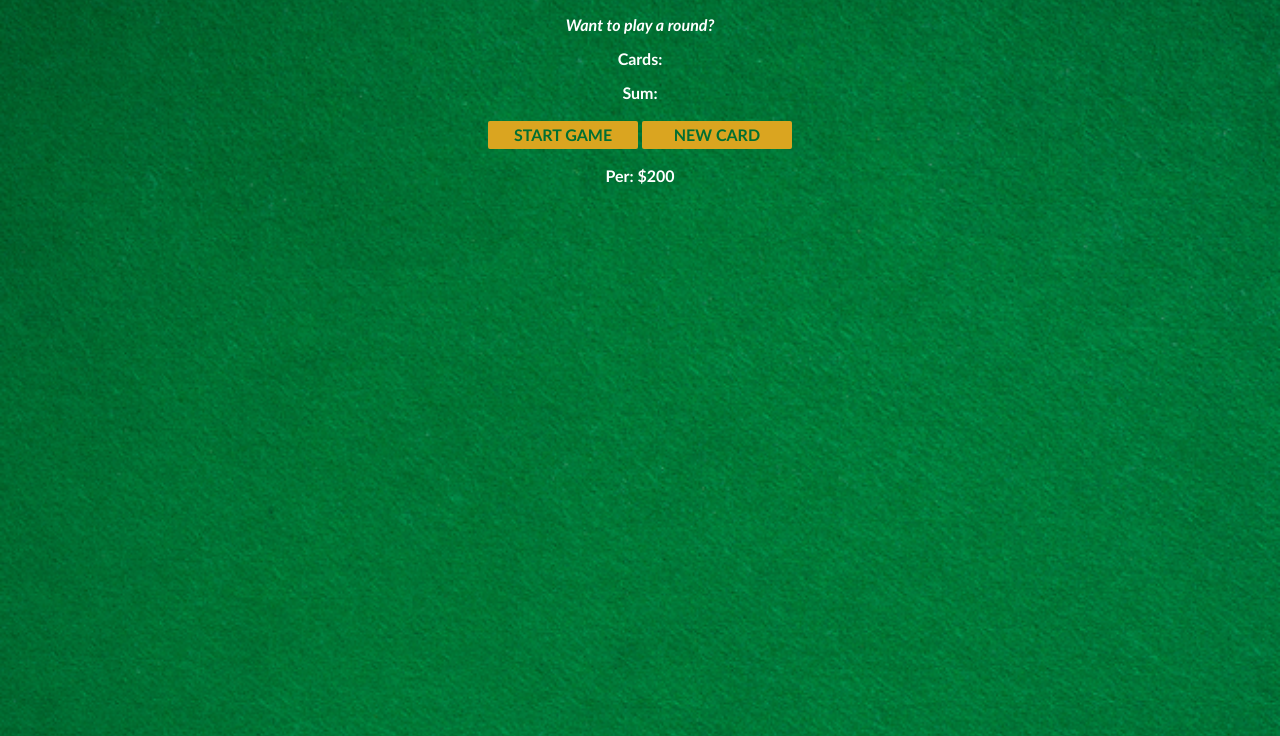
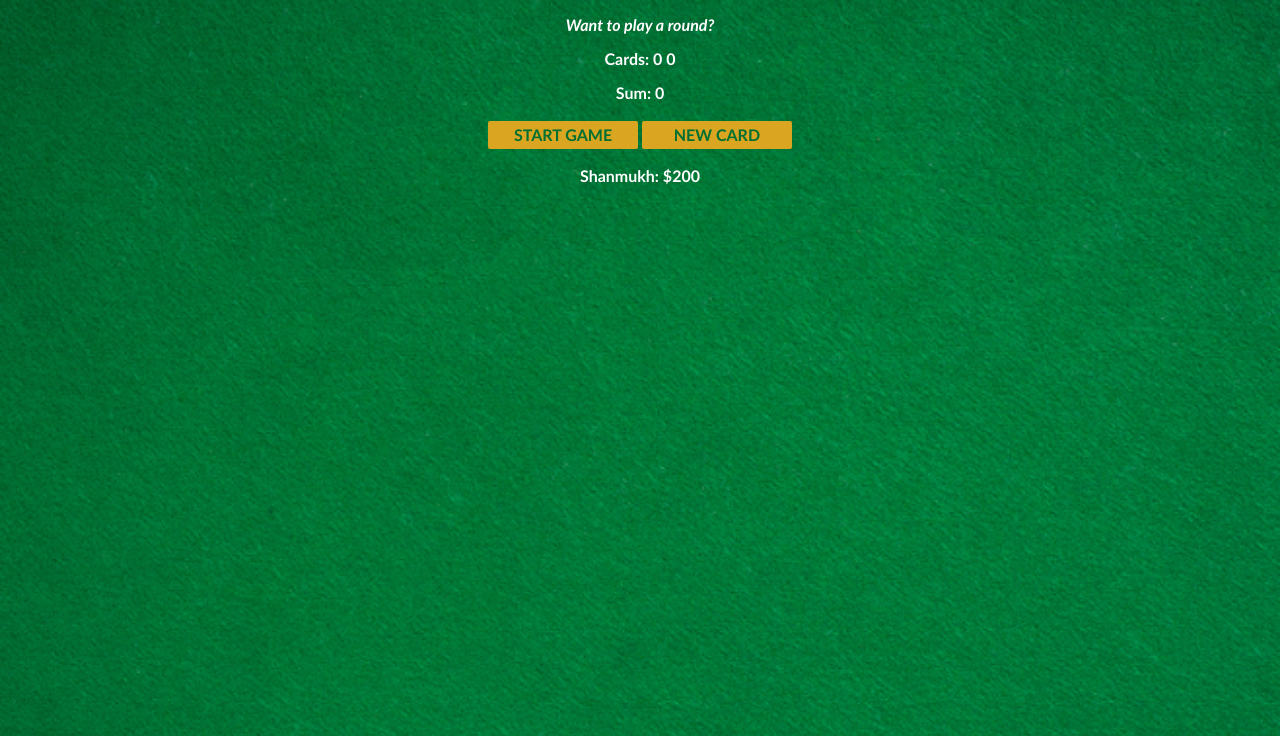
Before and after one commit to Shanmukh459/Blackjack, a website built with Vite: page index.html in a window 1280 px wide. Shown: the part 64-800 px from the top of the page. Built offline with nearby package versions, Linux system fonts and the light colour scheme.

Commit message:
updated readme

```diff
--- a/index.html
+++ b/index.html
@@ -5,8 +5,8 @@
     <body>
         <h1>Blackjack</h1>
         <p id="message-el">Want to play a round?</p>
-        <p id="cards-el">Cards:</p>
-        <p id="sum-el">Sum:</p>
+        <p id="cards-el">Cards: 0 0</p>
+        <p id="sum-el">Sum: 0</p>
         <button onclick="startGame()">START GAME</button>
         <button onclick="newCard()">NEW CARD</button>
         <p id="player-el"></p>
--- a/index.js
+++ b/index.js
@@ -1,5 +1,5 @@
 let player = {
-    name: "Per",
+    name: "Shanmukh",
     chips: 200
 }
 
```
Also changed, not shown: README.md.
